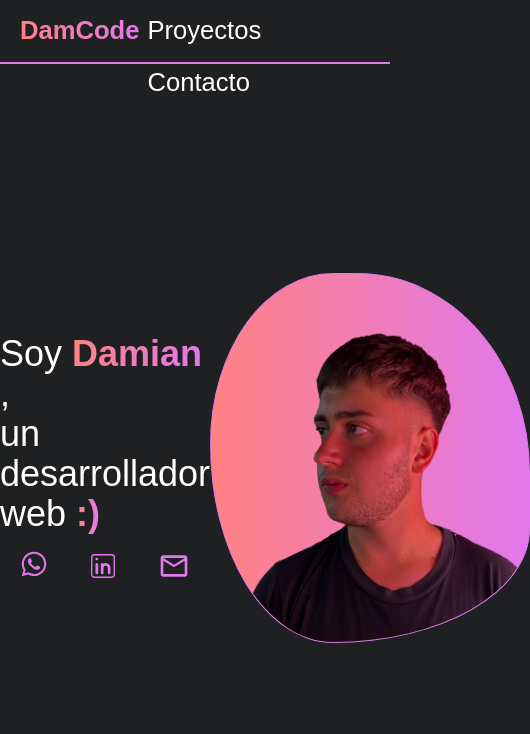
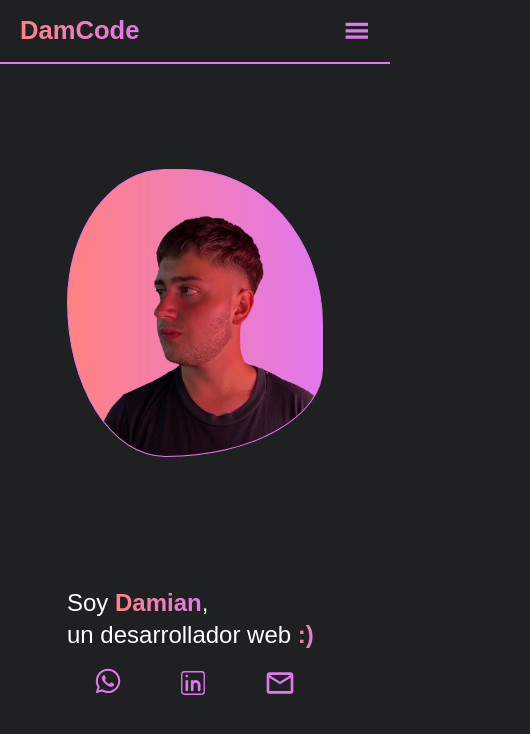
Before and after one commit to damianpityla/Portfolio, a React (Vite) app: page / in a window 390 px wide. Shown: the top 734 px of the page, 530 px wide, since content can reach past the window. Built offline with nearby package versions, Linux system fonts and the light colour scheme.

Commit message:
navbar hamburger button (responsive navbar)

```diff
--- a/src/App.jsx
+++ b/src/App.jsx
@@ -38,7 +38,7 @@ function App() {
             <Navbar />
             <Home />
             {renderContent && (<Mant/>)}
-            <footer id='destino' className="end"></footer>
+            <footer id='destino' className="end mt-5"></footer>
             {/*<About />
             <Projects />
             <Skills />
--- a/src/components/Button.jsx
+++ b/src/components/Button.jsx
@@ -5,9 +5,9 @@ import React, {Children, useState} from 'react';
 
 
 
-const Button = ({children}) => {
+const Button = ({children, inNav}) => {
   const animation = "transition-all duration-300 ease-in-out"
-  const initialClasses = "p-2 mr-10";
+  const initialClasses = inNav ? "p-2 mr-10" : "p-2";
   const [buttonClasses, setButtonClasses] = useState(initialClasses)
 
   const handleHoverEnter = () => {
--- a/src/components/Home.jsx
+++ b/src/components/Home.jsx
@@ -2,28 +2,29 @@ import { CiLinkedin } from "react-icons/ci";
 import { FaWhatsapp } from "react-icons/fa";
 import { MdMailOutline } from "react-icons/md";
 import { gradientText } from "../logica/constants.js";
-
+import logoImg  from "../assets/logo.png"
 
 const color = "text-pinky2"
 const hoverSocialMedia = "hover:text-pinky transition ease-in-out duration-300 transform"
 
 const Home = () => {
-    const welcomeClasses="h-[calc(100vh-3.5rem)] mt-16 flex justify-evenly items-center"
+    const welcomeClasses = " h-[calc(100vh-3.5rem)] mt-14 max-xsm:mt-10 flex justify-evenly items-center xsm:flex-row flex-col-reverse flex-grow";
+
     return (
         <div>
             <section className={welcomeClasses}>
                 <div className="welcome-text">
-                    <div className="presentation text-4xl">
+                    <div className="presentation text-4xl max-xsm:w-64 max-xsm:text-2xl">
                         Soy <span className={`${gradientText} font-bold`}>Damian</span>,<br/> un desarrollador web <span className={`${gradientText} font-bold`}> :)</span>
                     </div>
-                    <div className="SocialMedia flex justify-around mt-4">
+                    <div className="SocialMedia flex justify-around mt-4 ">
                         <a href="http://wa.me/+541125406217" target="_blank" className="inline-block"><FaWhatsapp className={`${color} ${hoverSocialMedia} w-7 h-7`}/></a>
                         <a href="https://www.linkedin.com/in/damian-pityla-04a842241/" target="_blank"><CiLinkedin className={`${color} ${hoverSocialMedia} w-8 h-8`}/></a>
                         <a href="mailto:damipityla@gmail.com"><MdMailOutline className={`${color} ${hoverSocialMedia} w-8 h-8 mt-0.3 `}/></a>
                     </div>
                 </div>
-                <div className="logo">
-                    <img src="src/assets/logo.png" alt="Developer photo"/>
+                <div className="logo max-xsm:w-64 max-xsm:h-72 relative z-0 w-96 h-96">
+                    <img src={logoImg} alt="Developer photo"/>
                 </div>
 
             </section>
--- a/src/components/Mant.jsx
+++ b/src/components/Mant.jsx
@@ -3,8 +3,8 @@ import { CSSTransition } from 'react-transition-group';
 
 const Mant = ({ in: inProp }) => {
   return (
-    <CSSTransition in={inProp} timeout={300} classNames="pop-up">
-      <section className='pop-up'>
+    <CSSTransition in={inProp} timeout={300}>
+      <section className="pop-up w-4/5">
         <div className='text'>
           Sitio web en mantenimiento, agregando funcionalidades :)
         </div>
--- /dev/null
+++ b/src/components/NavLinks.jsx
@@ -0,0 +1,12 @@
+import Button from './Button.jsx'
+const NavLinks = ({inNav}) =>
+  {
+    return (
+      <>
+        <a href="#destino" className="scroll-smooth"><Button inNav={inNav}>Acerca de Mi</Button></a>
+        <a href="#destino" className="scroll-smooth"><Button inNav={inNav}>Proyectos</Button></a>
+        <a href="#destino" className="scroll-smooth"><Button inNav={inNav}>Contacto</Button></a>
+      </>
+    );
+  }
+export default NavLinks
--- a/src/components/Navbar.jsx
+++ b/src/components/Navbar.jsx
@@ -1,33 +1,37 @@
-import { FaFaceSmileWink } from "react-icons/fa6";
+import { useState } from "react";
 import { gradientText } from "../logica/constants.js";
-import Button from './Button.jsx'
+import { GiHamburgerMenu } from "react-icons/gi";
+import { IoMdClose } from "react-icons/io";
+import NavLinks from "./NavLinks.jsx";
 
 
-  // Función para manejar el desplazamiento
-    const handleScroll = () => {
-    // Calcula la cantidad de píxeles equivalente a 1.5 rem
-    const rootFontSize = parseFloat(getComputedStyle(document.documentElement).fontSize);
-    const scrollAmount = 1.5 * rootFontSize;
-    window.scrollBy({ top: scrollAmount, behavior: 'smooth' });
-    }
-    const HeaderClasses = "h-16 navbar flex items-center justify-between w-full max-w-full py-5 px-5 border-b-2 border-pinky2 fixed top-0";
+    const navClasses = "h-16 navbar flex items-center justify-between w-full max-w-full py-5 px-5 border-b-2 border-pinky2 fixed top-0 z-20";
     const NavBar = () => {
+        const [isOpen, setIsOpen] = useState(false)
+        const handleButton = () =>{
+            setIsOpen(!isOpen)
+        }
+        const borderHandler = isOpen ? "border-none": ""
+
+        const color = "text-pinky2"
+        const hoverSocialMedia = "hover:text-pinky transition ease-in-out duration-300 transform"
         return (
-            <>
-                <header className={HeaderClasses}>
-                    {/* Contenedor para el logo */}
-                    <div className="navbar-logo">
-                        <a   href=""></a><span className={`${gradientText} font-bold cursor-pointer`}>DamCode</span>
-                    </div>
-
-                    {/* Contenedor para los botones */}
-                    <nav className="navbar-links">
-                        <a href="#destino" className="scroll-smooth"><Button onClick={handleScroll}>Acerca de Mi</Button></a>
-                        <a href="#destino" className="scroll-smooth"><Button onClick={handleScroll}>Proyectos</Button></a>
-                        <a href="#destino" className="scroll-smooth"><Button onClick={handleScroll}>Contacto</Button></a>
+                    <nav className={`${navClasses} ${borderHandler}`}>
+                        {/* Contenedor para el logo */}
+                        <div className="navbar-logo">
+                            <a   href=""></a><span className={`${gradientText} font-bold cursor-pointer`}>DamCode</span>
+                        </div>
+                        <div className="navbar-links max-xsm:hidden">
+                            <NavLinks inNav={true}/>
+                        </div>
+                        <div className="menuBtn xsm:hidden justify-center flex">
+                            <button onClick={handleButton}>{isOpen ? <IoMdClose className={`${color} ${hoverSocialMedia} `}/> : <GiHamburgerMenu className={`${color} ${hoverSocialMedia}`}/> }</button>
+                        </div>
+                        {isOpen && (
+                            <div className="w-full left-0 pleft absolute top-16 flex flex-col text-center border-b-2 border-pinky2 bg-bg">
+                                <NavLinks inNav={false}/>
+                            </div>
+                        )}
                     </nav>
-                </header>
-
-            </>
         );}
 export default NavBar;
--- a/src/index.css
+++ b/src/index.css
@@ -36,8 +36,8 @@ body{
 .logo{
 
     background: var(--gradient);
-    height: 370px;
-    min-width: 320px;
+    /* height: 370px;
+    min-width: 320px; */
     border: 1px solid var(--pinky2);
     overflow: hidden;
     animation: profile 11s ease-in-out infinite 0s;
@@ -67,7 +67,7 @@ body{
     z-index: 9999;
     padding: 25px;
     background: var(--bg);
-    width: 40%;
+
     border: 2px solid var(--pinky2);
     border-radius: 10px;
     display: flex;
@@ -76,3 +76,24 @@ body{
     align-items: center;
     /* gap: 20px; */
   }
+
+  ::-webkit-scrollbar {
+    width: 20px;
+  }
+
+  ::-webkit-scrollbar-track {
+    background-color: transparent;
+    border-left: 1px solid var(--pinky2);
+
+  }
+
+  ::-webkit-scrollbar-thumb {
+    background-color: var(--pinky2);
+    border-radius: 20px;
+    border: 6px solid transparent;
+    background-clip: content-box;
+  }
+
+  ::-webkit-scrollbar-thumb:hover {
+    background-color: var(--pinky2-hover);
+  }
--- a/tailwind.config.js
+++ b/tailwind.config.js
@@ -10,7 +10,9 @@ export default {
         pinky2: 'rgba(225,120,237,1)',
         pinky2hover: 'rgb(208, 145, 214)',
         pinky: 'rgba(255,130,130,1)'
-    },
+      },screens: {
+        'xsm': '800px',
+      }
     },
   },
   plugins: [],
```
